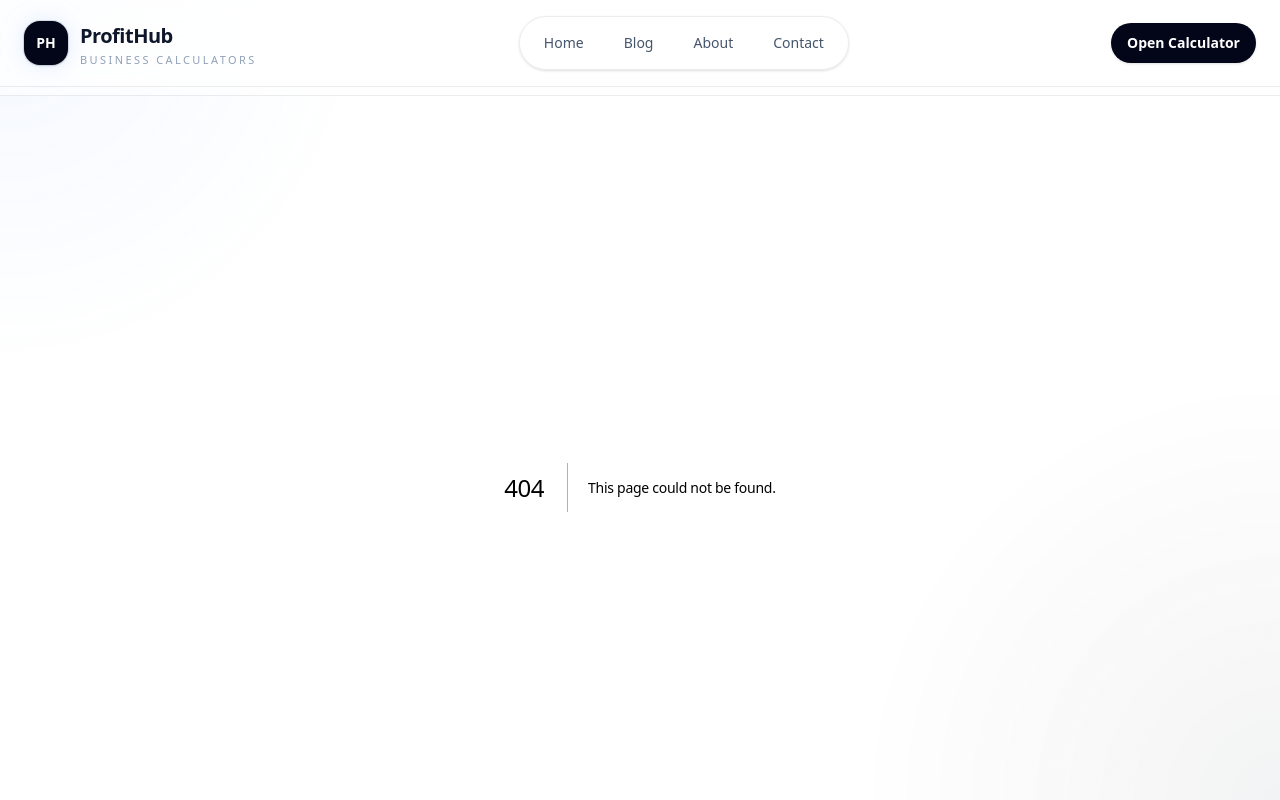
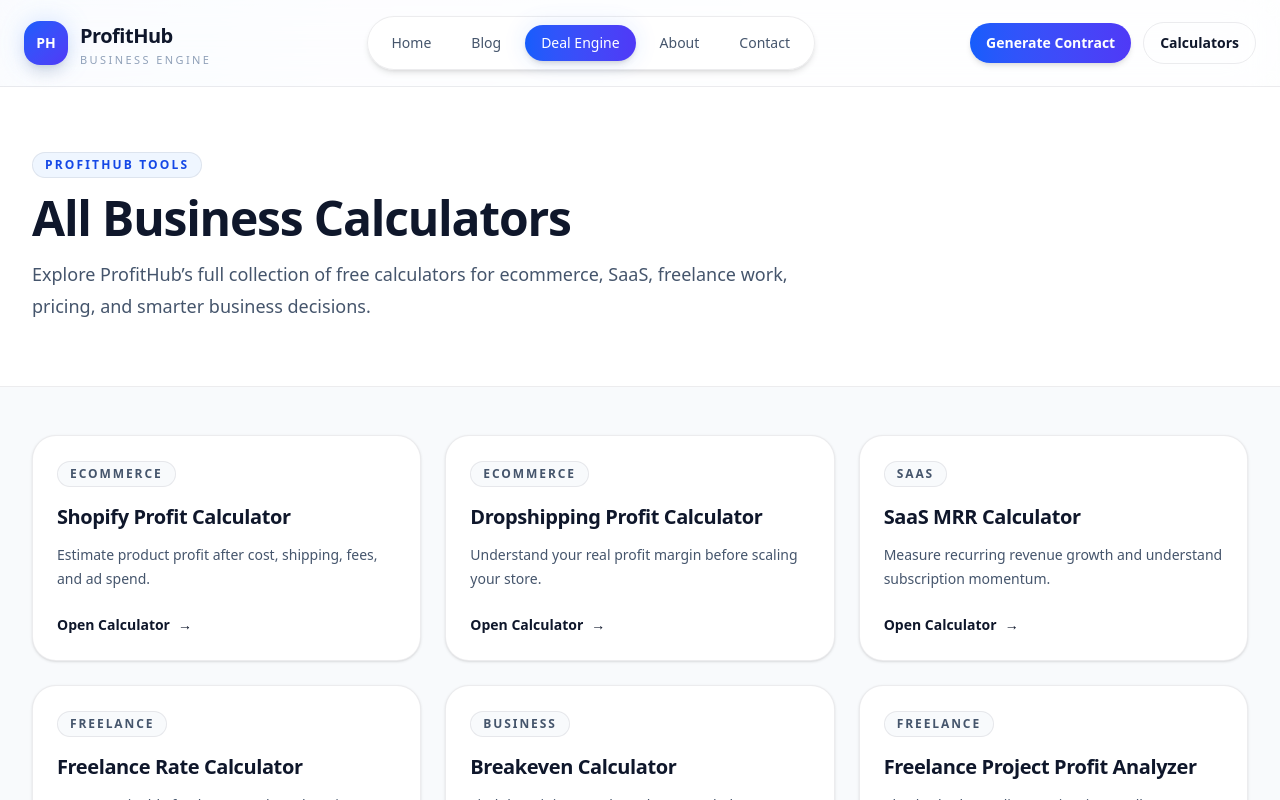
Before and after one commit to K3Jonass/profit-calculator-hub, a Next.js app: page /calculators in a window 1280 px wide. Before the commit this address had no page. Shown: the top 800 px of the page. Built offline with nearby package versions, Linux system fonts and the light colour scheme.

Commit message:
Add calculators hub page and update navbar navigation

```diff
--- /dev/null
+++ b/app/calculators/page.tsx
@@ -0,0 +1,133 @@
+import Link from "next/link";
+
+const calculators = [
+  {
+    title: "Shopify Profit Calculator",
+    description:
+      "Estimate product profit after cost, shipping, fees, and ad spend.",
+    href: "/calculators/shopify-profit",
+    category: "Ecommerce",
+  },
+  {
+    title: "Dropshipping Profit Calculator",
+    description:
+      "Understand your real profit margin before scaling your store.",
+    href: "/calculators/dropshipping-profit",
+    category: "Ecommerce",
+  },
+  {
+    title: "SaaS MRR Calculator",
+    description:
+      "Measure recurring revenue growth and understand subscription momentum.",
+    href: "/calculators/saas-mrr",
+    category: "SaaS",
+  },
+  {
+    title: "Freelance Rate Calculator",
+    description:
+      "Set a sustainable freelance rate based on time, expenses, and target income.",
+    href: "/calculators/freelance-rate",
+    category: "Freelance",
+  },
+  {
+    title: "Breakeven Calculator",
+    description:
+      "Find the minimum sales volume needed to cover your costs.",
+    href: "/calculators/breakeven",
+    category: "Business",
+  },
+  {
+    title: "Freelance Project Profit Analyzer",
+    description:
+      "Check whether a client project is actually worth taking.",
+    href: "/calculators/freelance-project-profit",
+    category: "Freelance",
+  },
+  {
+    title: "Subscription Leak Calculator",
+    description:
+      "Identify lost revenue caused by churn, pricing gaps, and weak retention.",
+    href: "/calculators/subscription-leak",
+    category: "SaaS",
+  },
+  {
+    title: "Revenue Share Calculator",
+    description:
+      "Model partnership splits and see how revenue is shared between parties.",
+    href: "/calculators/revenue-share",
+    category: "Deal Making",
+  },
+  {
+    title: "Cost of Delay Calculator",
+    description:
+      "Measure how much money slow execution is costing your business.",
+    href: "/calculators/cost-of-delay",
+    category: "Decision Making",
+  },
+  {
+    title: "Business Decision Score Calculator",
+    description:
+      "Compare decisions with a clearer scoring framework before committing.",
+    href: "/calculators/business-decision-score",
+    category: "Decision Making",
+  },
+];
+
+export default function CalculatorsPage() {
+  return (
+    <main className="min-h-screen bg-slate-50">
+      <section className="border-b border-slate-200 bg-white">
+        <div className="mx-auto max-w-7xl px-4 py-16 sm:px-6 lg:px-8">
+          <div className="max-w-3xl">
+            <span className="inline-flex rounded-full border border-blue-200 bg-blue-50 px-3 py-1 text-xs font-semibold uppercase tracking-[0.18em] text-blue-700">
+              ProfitHub Tools
+            </span>
+
+            <h1 className="mt-4 text-4xl font-bold tracking-tight text-slate-900 sm:text-5xl">
+              All Business Calculators
+            </h1>
+
+            <p className="mt-4 text-lg leading-8 text-slate-600">
+              Explore ProfitHub’s full collection of free calculators for
+              ecommerce, SaaS, freelance work, pricing, and smarter business
+              decisions.
+            </p>
+          </div>
+        </div>
+      </section>
+
+      <section className="mx-auto max-w-7xl px-4 py-12 sm:px-6 lg:px-8">
+        <div className="grid gap-6 sm:grid-cols-2 xl:grid-cols-3">
+          {calculators.map((calculator) => (
+            <Link
+              key={calculator.href}
+              href={calculator.href}
+              className="group rounded-3xl border border-slate-200 bg-white p-6 shadow-sm transition duration-200 hover:-translate-y-1 hover:border-blue-200 hover:shadow-lg"
+            >
+              <div className="mb-4">
+                <span className="inline-flex rounded-full border border-slate-200 bg-slate-50 px-3 py-1 text-xs font-semibold uppercase tracking-[0.16em] text-slate-600 transition group-hover:border-blue-200 group-hover:bg-blue-50 group-hover:text-blue-700">
+                  {calculator.category}
+                </span>
+              </div>
+
+              <h2 className="text-xl font-semibold text-slate-900 transition group-hover:text-blue-700">
+                {calculator.title}
+              </h2>
+
+              <p className="mt-3 text-sm leading-6 text-slate-600">
+                {calculator.description}
+              </p>
+
+              <div className="mt-6 inline-flex items-center text-sm font-semibold text-slate-900 transition group-hover:text-blue-700">
+                Open Calculator
+                <span className="ml-2 transition group-hover:translate-x-1">
+                  →
+                </span>
+              </div>
+            </Link>
+          ))}
+        </div>
+      </section>
+    </main>
+  );
+}
--- a/components/Navbar.tsx
+++ b/components/Navbar.tsx
@@ -3,22 +3,25 @@ import Link from "next/link";
 const navLinks = [
   { href: "/", label: "Home" },
   { href: "/blog", label: "Blog" },
+  { href: "/contracts/revenue-share", label: "Deal Engine" }, // NEW
   { href: "/about", label: "About" },
   { href: "/contact", label: "Contact" },
 ];
 
 export default function Navbar() {
   return (
-    <header className="sticky top-0 z-50 border-b border-slate-200/70 bg-white/75 backdrop-blur-xl supports-[backdrop-filter]:bg-white/60 dark:border-slate-800/80 dark:bg-slate-950/60">
+    <header className="sticky top-0 z-50 border-b border-slate-200/70 bg-white/70 backdrop-blur-xl supports-[backdrop-filter]:bg-white/60 dark:border-slate-800/80 dark:bg-slate-950/60">
       <div className="mx-auto flex max-w-7xl items-center justify-between px-4 py-4 md:px-6">
+
+        {/* LOGO */}
         <Link
           href="/"
           className="group inline-flex items-center gap-3 transition"
           aria-label="ProfitHub Home"
         >
           <div className="relative">
-            <div className="absolute inset-0 rounded-2xl bg-blue-500/15 blur-md transition duration-300 group-hover:bg-blue-500/25" />
-            <span className="relative flex h-11 w-11 items-center justify-center rounded-2xl bg-slate-950 text-sm font-bold text-white shadow-sm ring-1 ring-slate-900/10 dark:bg-white dark:text-slate-950">
+            <div className="absolute inset-0 rounded-2xl bg-blue-500/20 blur-md transition duration-300 group-hover:bg-blue-500/40" />
+            <span className="relative flex h-11 w-11 items-center justify-center rounded-2xl bg-gradient-to-br from-blue-600 to-indigo-600 text-sm font-bold text-white shadow-lg">
               PH
             </span>
           </div>
@@ -28,38 +31,63 @@ export default function Navbar() {
               ProfitHub
             </span>
             <span className="mt-1 text-[11px] uppercase tracking-[0.22em] text-slate-400 dark:text-slate-500">
-              Business Calculators
+              Business Engine
             </span>
           </div>
         </Link>
 
-        <nav className="hidden items-center gap-2 rounded-full border border-slate-200/80 bg-white/80 px-2 py-2 shadow-sm dark:border-slate-800 dark:bg-slate-900/70 md:flex">
-          {navLinks.map((link) => (
+        {/* NAV LINKS */}
+        <nav className="hidden items-center gap-2 rounded-full border border-slate-200/80 bg-white/80 px-2 py-2 shadow-md backdrop-blur dark:border-slate-800 dark:bg-slate-900/70 md:flex">
+          {navLinks.map((link) => {
+            const isDeal = link.href.includes("contracts");
+
+            return (
               <Link
                 key={link.href}
                 href={link.href}
-              className="rounded-full px-4 py-2 text-sm font-medium text-slate-600 transition hover:bg-slate-100 hover:text-slate-900 dark:text-slate-300 dark:hover:bg-slate-800 dark:hover:text-white"
+                className={`relative rounded-full px-4 py-2 text-sm font-medium transition-all duration-200
+                  ${
+                    isDeal
+                      ? "text-white bg-gradient-to-r from-blue-600 to-indigo-600 shadow-md hover:shadow-lg hover:scale-[1.05]"
+                      : "text-slate-600 hover:bg-slate-100 hover:text-slate-900 dark:text-slate-300 dark:hover:bg-slate-800 dark:hover:text-white"
+                  }
+                `}
               >
                 {link.label}
+
+                {/* Glow effect for Deal Engine */}
+                {isDeal && (
+                  <span className="absolute inset-0 -z-10 rounded-full bg-blue-500/20 blur-md opacity-70" />
+                )}
               </Link>
-          ))}
+            );
+          })}
         </nav>
 
-        <div className="hidden md:block">
+        {/* RIGHT CTA */}
+        <div className="hidden md:flex items-center gap-3">
           <Link
-            href="/calculators/shopify-profit"
-            className="inline-flex items-center justify-center rounded-xl bg-slate-950 px-4 py-2.5 text-sm font-semibold text-white shadow-sm transition hover:-translate-y-0.5 hover:bg-slate-800 dark:bg-white dark:text-slate-950 dark:hover:bg-slate-200"
+            href="/contracts/revenue-share"
+            className="inline-flex items-center justify-center rounded-xl bg-gradient-to-r from-blue-600 to-indigo-600 px-4 py-2.5 text-sm font-semibold text-white shadow-md transition hover:scale-[1.05] hover:shadow-lg"
           >
-            Open Calculator
+            Generate Contract
+          </Link>
+
+          <Link
+  href="/calculators"
+  className="inline-flex items-center justify-center rounded-xl border border-slate-300 px-4 py-2.5 text-sm font-semibold text-slate-900 transition hover:bg-slate-100 dark:border-slate-700 dark:text-slate-100 dark:hover:bg-slate-800"
+>
+  Calculators
 </Link>
         </div>
 
+        {/* MOBILE */}
         <div className="md:hidden">
           <Link
-            href="/blog"
-            className="inline-flex items-center justify-center rounded-xl border border-slate-200 bg-white px-3 py-2 text-sm font-semibold text-slate-900 shadow-sm transition hover:bg-slate-50 dark:border-slate-800 dark:bg-slate-900 dark:text-slate-100 dark:hover:bg-slate-800"
+            href="/contracts/revenue-share"
+            className="inline-flex items-center justify-center rounded-xl bg-gradient-to-r from-blue-600 to-indigo-600 px-3 py-2 text-sm font-semibold text-white shadow-md"
           >
-            Blog
+            Contracts
           </Link>
         </div>
       </div>
```
Lines whose indentation alone changed are shown as unchanged.
